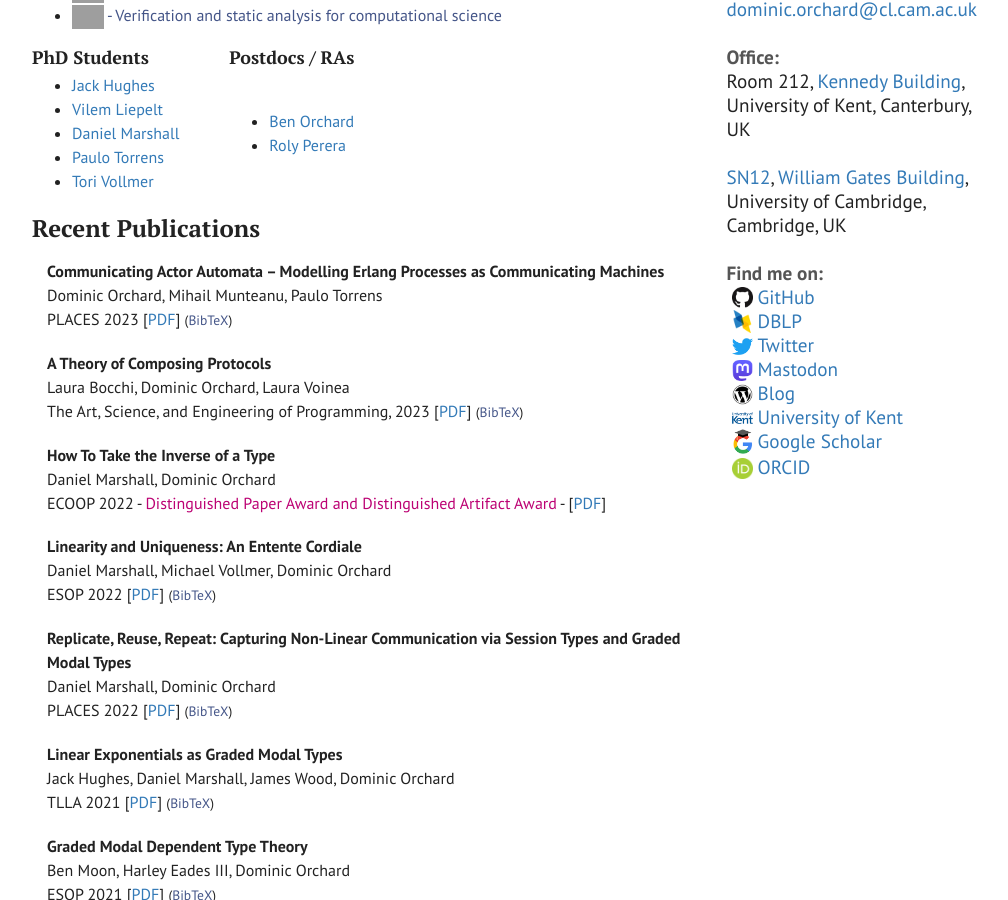
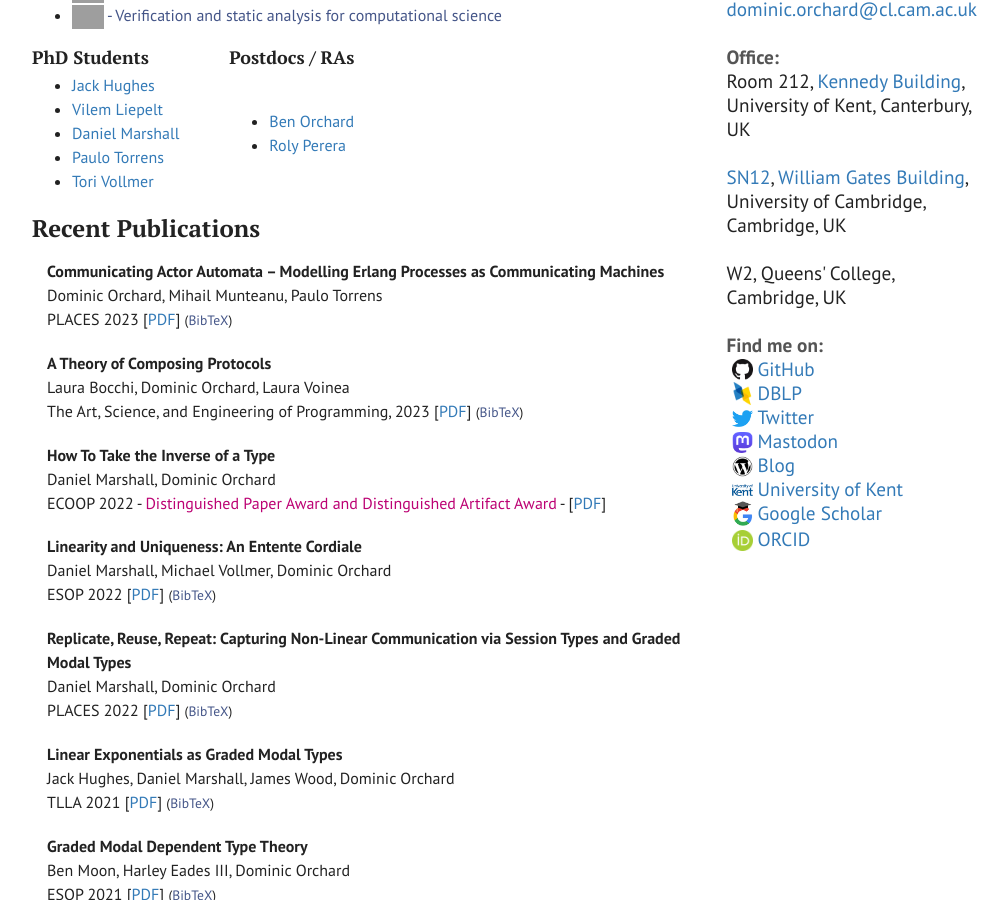
Before and after one commit to dorchard/dorchard.github.io, a Jekyll site: the page built from index.html, in a window 1280 px wide and 900 px high, scrolled down 544 px. Shown: the whole window, without its empty margins (233-1241 px from the left). Built offline with Jekyll 4.4.1, drawn with Linux system fonts in a browser that asks for light colours; grey boxes are pictures that could not be loaded.

Commit message:
Update index.html

```diff
--- a/index.html
+++ b/index.html
@@ -156,6 +156,7 @@ sitemap:
     <a href="mailto:dominic.orchard@cl.cam.ac.uk">dominic.orchard@cl.cam<!-- -->.ac.uk</a><br /><br />
       <strong>Office:</strong><br/>Room 212, <a href="https://goo.gl/maps/XXn2ZgMT1tWDsMrC8">Kennedy Building</a>, University of Kent, Canterbury, UK<br /><br />
       <a href="https://www.cl.cam.ac.uk/research/dtg/openroommap/static/?h=SN12">SN12</a>, <a href="https://www.google.com/maps/place/William+Gates+Building,+15+JJ+Thomson+Ave,+Cambridge+CB3+0FD/@52.2109006,0.0916506,17z/data=!3m1!4b1!4m5!3m4!1s0x47d8774a3fdc414b:0xe98fb897497ce850!8m2!3d52.2109006!4d0.0916506?hl=en">William Gates Building</a>, University of Cambridge, Cambridge, UK<br /><br />
+      W2, Queens' College,<br />Cambridge, UK<br /><br />
       <strong>Find me on: </strong><br />
     <span><a href="http://github.com/dorchard"><img src="images/github-thumb.png" />GitHub</a></span><br />
     <span><a href="https://dblp.org/pid/12/7603.html"><img src="images/dblp-thumb.png"/>DBLP</a></span><br />
```
